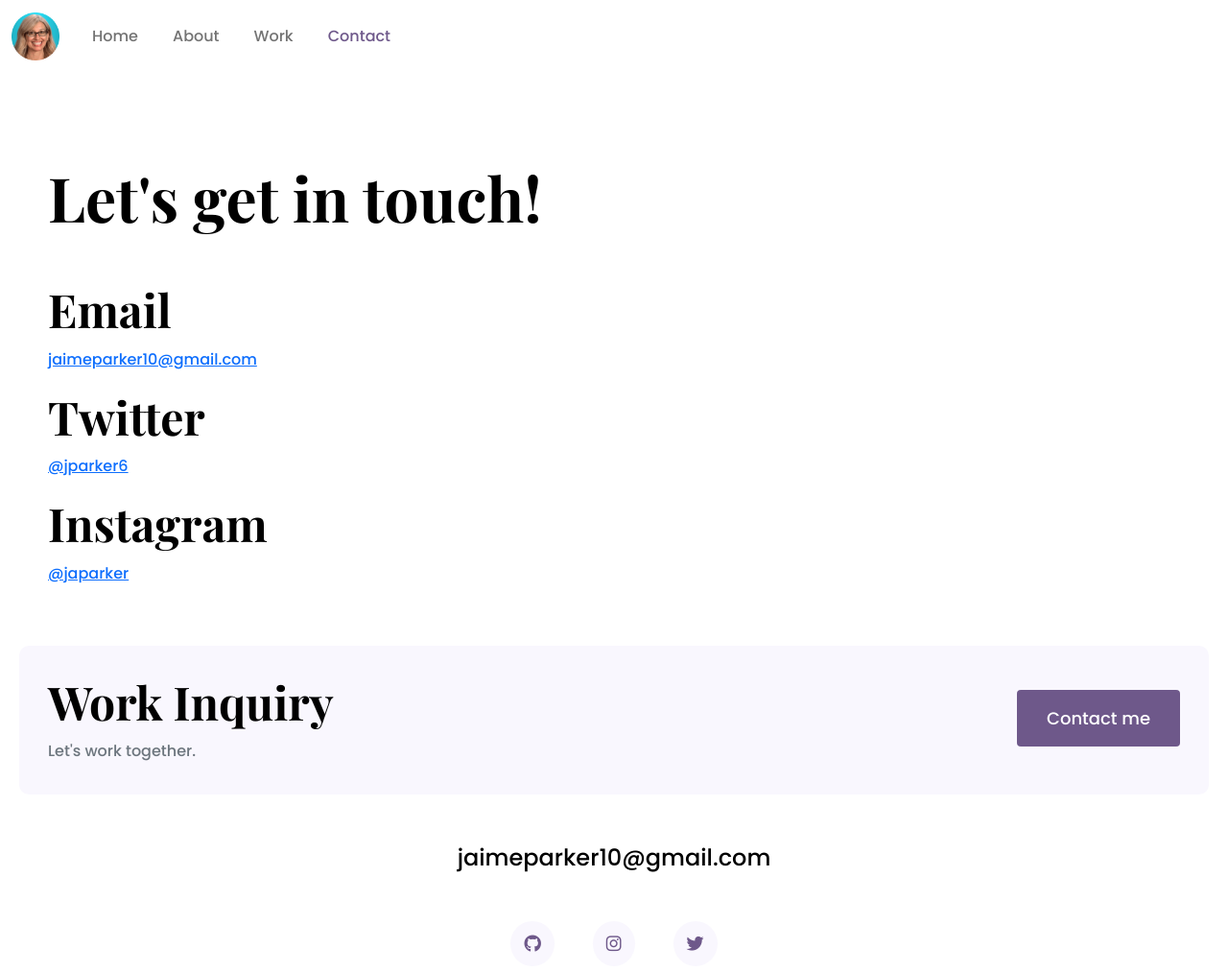
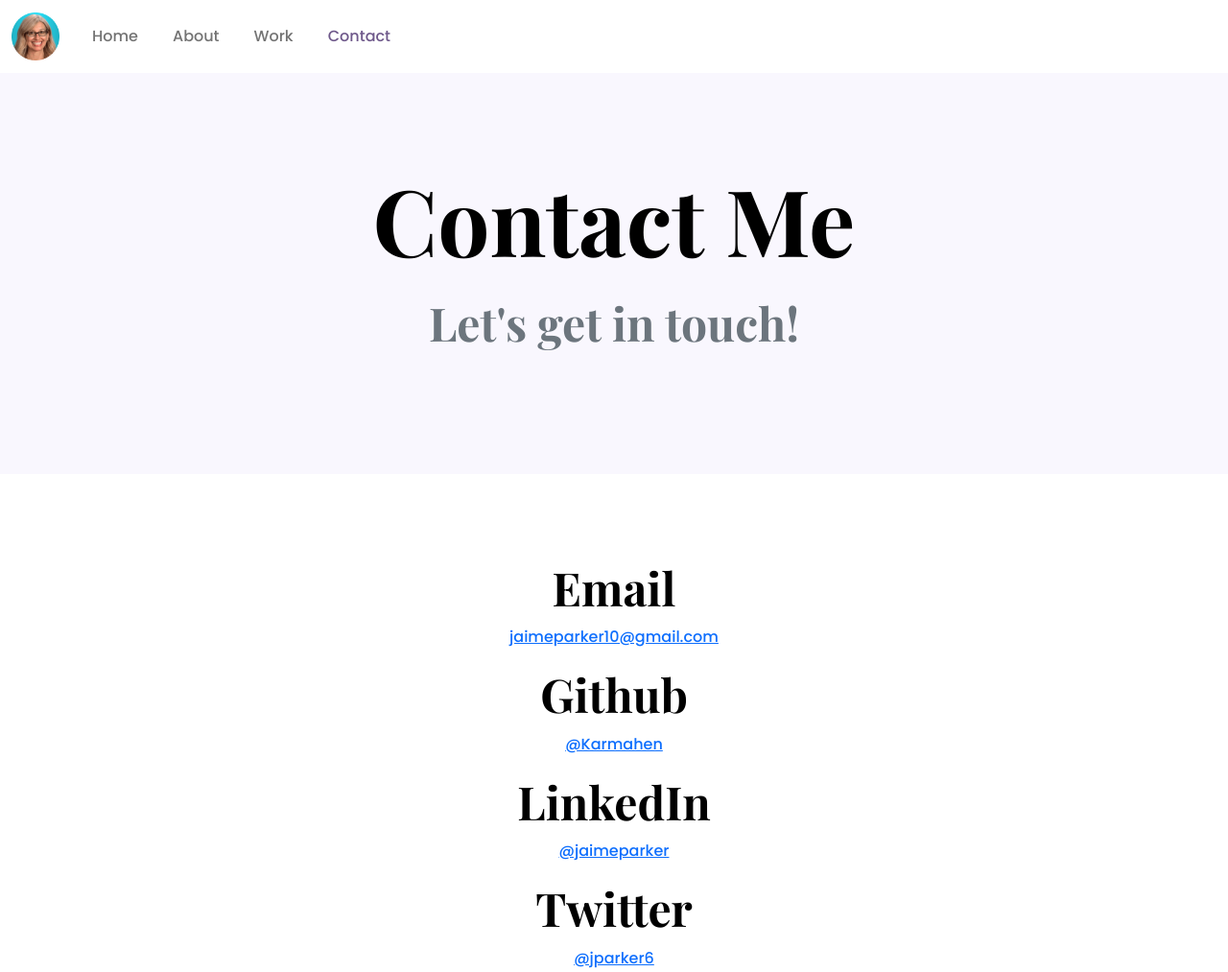
Before and after one commit to Karmahen/Portfolio-Project-2022, a plain HTML site: page contact.html in a window 1280 px wide. Shown: the top 1013 px of the page at 96% size. Drawn offline with nearby package versions, Linux system fonts and the light colour scheme.

Commit message:
Updated contact page

```diff
--- a/contact.html
+++ b/contact.html
@@ -77,23 +77,33 @@
         </div>
       </div>
     </nav>
+    <div class="contact-me">
+      <h1 class="text-center">Contact Me</h1>
+      <h3 class="mb-5 text-muted text-center">Let's get in touch!</h3>
+    </div>
     <div class="content-container">
-      <div class="content">
-        <h1 class="mb-5">Let's get in touch!</h1>
+      <div class="content text-center">
         <h3>Email</h3>
         <p>
           <a href="mailto:jaimeparker10@gmail.com"> jaimeparker10@gmail.com </a>
+        </p>
+        <h3>Github</h3>
+        <p>
+          <a href="https://www.github.com/Karmahen">@Karmahen</a>
+        </p>
+        <h3>LinkedIn</h3>
+        <p>
+          <a
+            href="https://www.linkedin.com/in/jaime-parker-529836a4/"
+            target="blank"
+          >
+            @jaimeparker
+          </a>
         </p>
         <h3>Twitter</h3>
         <p>
           <a href="https://www.twitter.com/jparker6" target="_blank">
             @jparker6
-          </a>
-        </p>
-        <h3>Instagram</h3>
-        <p>
-          <a href="https://www.instagram.com/@japarker" target="blank">
-            @japarker
           </a>
         </p>
       </div>
@@ -107,22 +117,14 @@
           </div>
           <div>
             <a
-              href="/contact.html"
+              href="mailto:jaimeparker10@gmail.com"
               class="btn btn-branding mt-3"
               title="Contact Jaime"
               >Contact me</a
             >
           </div>
         </div>
-        <div class="d-flex justify-content-center mb-5">
-          <a
-            href="mailto:jaimeparker10@gmail.com"
-            class="email-link"
-            title="Email me"
-          >
-            jaimeparker10@gmail.com
-          </a>
-        </div>
+
         <!--close class dflex-->
         <div class="social-links d-flex justify-content-center">
           <a
@@ -133,11 +135,11 @@
             <i class="fab fa-github"></i>
           </a>
           <a
-            href="https://www.instagram.com/japarker"
+            href="https://www.linkedin.com/in/jaime-parker-529836a4/"
             target="_blank"
-            title="Instagram Profile"
+            title="Linked In Profile"
           >
-            <i class="fab fa-instagram"></i>
+            <i class="fab fa-linkedin"></i>
           </a>
           <a
             href="https://www.twitter.com/jparker6"
--- a/styles/portfolio.css
+++ b/styles/portfolio.css
@@ -119,6 +119,11 @@ p {
   line-height: 14px;
 }
 
+.contact-me {
+  padding: 80px;
+  background-color: var(--secondary-color);
+}
+
 footer {
   margin: 60px 0;
 }
@@ -172,6 +177,10 @@ footer .social-links a:hover {
     text-align: center;
   }
 
+  h3 {
+    font-size: 24px;
+  }
+
   .about-section {
     text-align: center;
     padding: 0;
```
Also changed, not shown: about.html (+6 -6 lines), index.html (+3 -3 lines), work.html (+3 -3 lines).
